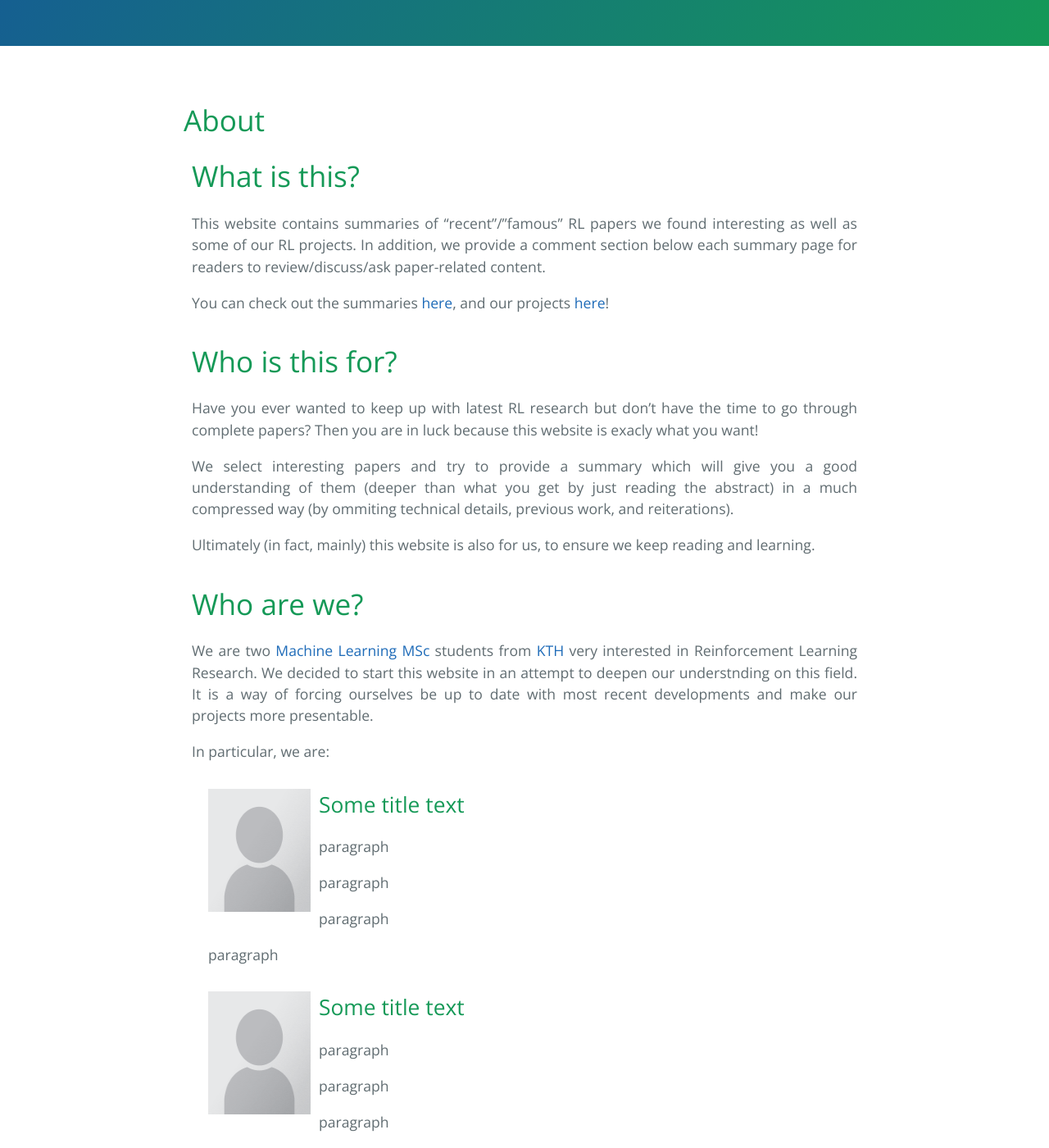
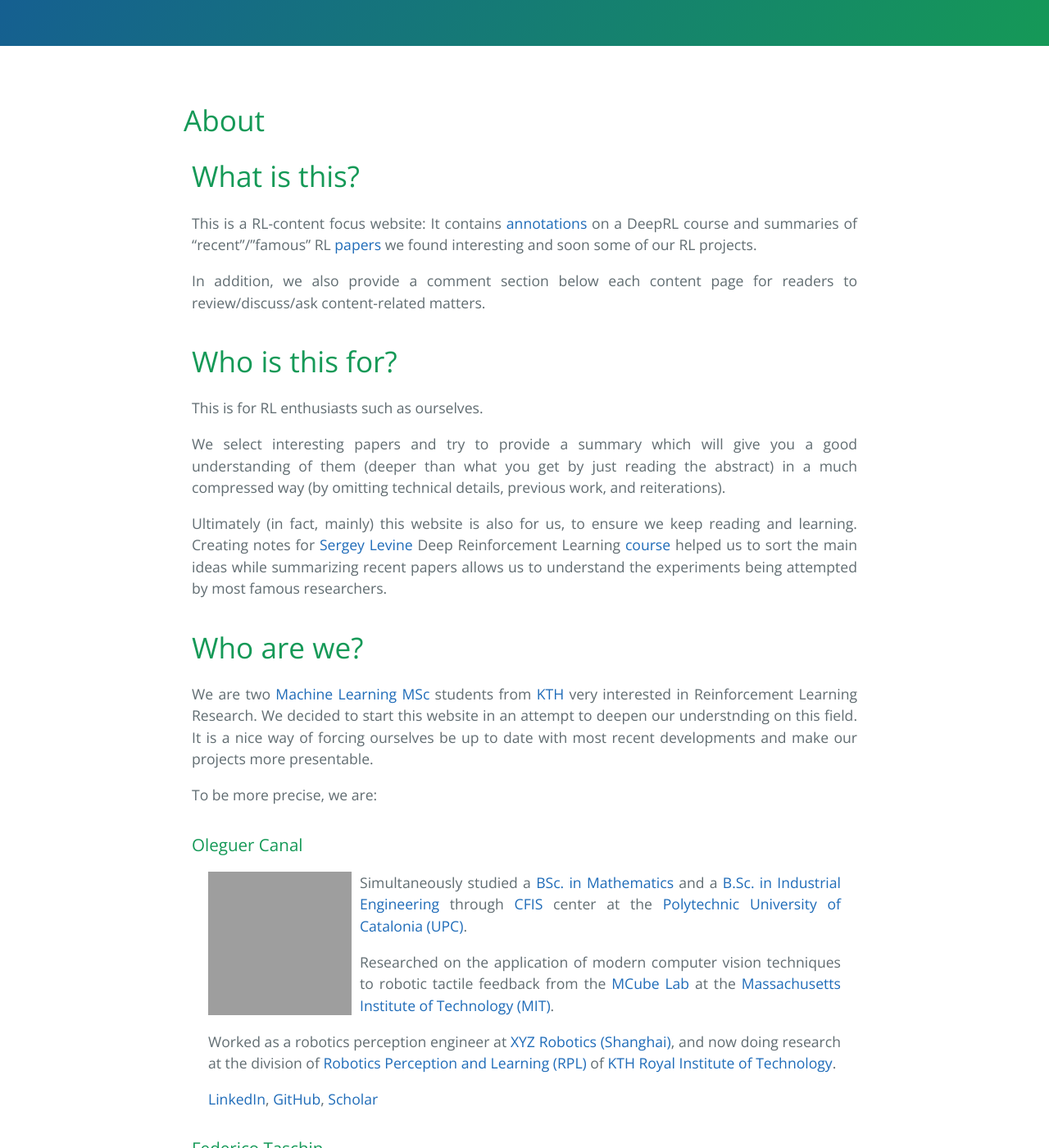
Before and after one commit to CampusAI/CampusAI.github.io, a Jekyll site: the page built from about.md, in a window 1280 px wide and 1400 px high, scrolled down 327 px. Shown: the whole window at 82% size. Built offline with Jekyll 4.4.1, drawn with Linux system fonts in a browser that asks for light colours; some of the changed text lies outside the part shown; grey boxes are pictures that could not be loaded.

Commit message:
Improved about content and added personal information

```diff
--- a/about.md
+++ b/about.md
@@ -6,31 +6,31 @@ permalink: /about/
 
 # What is this?
 
-This website contains summaries of "recent"/"famous" RL papers we found interesting as well as some of our RL projects.
-In addition, we provide a comment section below each summary page for readers to review/discuss/ask paper-related content.
+This is a RL-content focus website: It contains [annotations](/lectures/) on a DeepRL course and summaries of "recent"/"famous" RL [papers](/papers/) we found interesting and soon some of our RL projects.
 
-You can check out the summaries [here](papers.md), and our projects [here](projects.md)!
+In addition, we also provide a comment section below each content page for readers to review/discuss/ask content-related matters.
 
 # Who is this for?
 
-Have you ever wanted to keep up with latest RL research but don't have the time to go through complete papers?
-Then you are in luck because this website is exacly what you want!
+This is for RL enthusiasts such as ourselves.
 
-We select interesting papers and try to provide a summary which will give you a good understanding of them (deeper than what you get by just reading the abstract) in a much compressed way (by ommiting technical details, previous work, and reiterations).
+We select interesting papers and try to provide a summary which will give you a good understanding of them (deeper than what you get by just reading the abstract) in a much compressed way (by omitting technical details, previous work, and reiterations).
 
 Ultimately (in fact, mainly) this website is also for us, to ensure we keep reading and learning.
+Creating notes for [Sergey Levine](https://people.eecs.berkeley.edu/~svlevine/) Deep Reinforcement Learning [course](http://rail.eecs.berkeley.edu/deeprlcourse/) helped us to sort the main ideas while summarizing recent papers allows us to understand the experiments being attempted by most famous researchers.
 
 # Who are we?
 
 We are two [Machine Learning MSc](https://www.kth.se/en/studies/master/machinelearning/description-1.48533) students from [KTH](https://www.kth.se/en) very interested in Reinforcement Learning Research.
 We decided to start this website in an attempt to deepen our understnding on this field.
-It is a way of forcing ourselves be up to date with most recent developments and make our projects more presentable.
+It is a nice way of forcing ourselves be up to date with most recent developments and make our projects more presentable.
 
-In particular, we are:
+To be more precise, we are:
 
+### Oleguer Canal
 <div style="clear: both;">
   <div style="float: left; margin-right 1em;">
-    <img src="/assets/images/about/placeholder.png" height="150" width="125" margin-right="10" margin-left="10">
+    <img src="/assets/images/about/oleguer.jpg" height="175" width="175" margin-right="10" margin-left="10">
   </div>
   <div>
       <style>
@@ -39,17 +39,25 @@ In particular, we are:
         margin-left: 10px;
         }
     </style>
-    <h2>Some title text</h2>
-    <p>paragraph</p>
-    <p>paragraph</p>
-    <p>paragraph</p>
-    <p>paragraph</p>
+    <!-- <h2>Oleguer Canal</h2> -->
+    <p>Simultaneously studied a <a href="https://fme.upc.edu/en">BSc. in Mathematics</a> and a <a href="https://etseib.upc.edu/en">B.Sc. in Industrial Engineering</a> through <a href="https://cfis.upc.edu/en">CFIS</a> center at the <a href="https://www.upc.edu/en">Polytechnic University of Catalonia (UPC)</a>.</p>
+    <p>Researched on the application of modern computer vision techniques to robotic tactile feedback from the <a href="https://fme.upc.edu/en">MCube Lab</a> at the <a href="https://www.mit.edu/">Massachusetts Institute of Technology (MIT)</a>.
+    </p>
+    <p>Worked as a robotics perception engineer at <a href="http://en.xyzrobotics.ai/">XYZ Robotics (Shanghai)</a>, and now doing research at the division of
+    <a href="https://www.kth.se/rpl/division-of-robotics-perception-and-learning-1.779439">Robotics Perception and Learning (RPL)</a> of <a href="https://www.kth.se/en">KTH Royal Institute of Technology</a>.
+    </p>
+    <p>
+    <a href="https://www.linkedin.com/in/oleguer-canal-aa0599122/">LinkedIn</a>,
+    <a href="https://github.com/OleguerCanal">GitHub</a>,
+    <a href="https://scholar.google.com/citations?user=9cJOtv0AAAAJ&hl">Scholar</a>
+    </p>
   </div>
 </div>
 
+### Federico Taschin
 <div style="clear: both;">
   <div style="float: left; margin-right 1em;">
-    <img src="/assets/images/about/placeholder.png" height="150" width="125" margin-right="10" margin-left="10">
+    <img src="/assets/images/about/placeholder.png" height="175" width="175" margin-right="10" margin-left="10">
   </div>
   <div>
       <style>
@@ -58,7 +66,7 @@ In particular, we are:
         margin-left: 10px;
         }
     </style>
-    <h2>Some title text</h2>
+    <!-- <h2>Some title text</h2> -->
     <p>paragraph</p>
     <p>paragraph</p>
     <p>paragraph</p>
@@ -66,8 +74,27 @@ In particular, we are:
   </div>
 </div>
 
+<!--
+<table class="center" style="border:1px solid white">
+  <tr>
+    <td style="text-align:center"> <img src="/assets/images/about/placeholder.png"  alt="1" width = 72px height = 128px ></td>
 
-# How can I get in contact?
+    <td style="text-align:center"> <img src="/assets/images/about/placeholder.png" alt="2" width = 72px height = 128px></td>
+   </tr>
+   <tr>
+      <td style="text-align:center">Oleguer Canal</td>
+
+      <td style="text-align:center">Federico Taschin</td>
+  </tr>
+  <tr>
+      <td style="text-align:center">fdjjfdjdffffffffffffffffffffffffff ffddffd</td>
+
+      <td>fdjdfdfvffvfddkjd</td>
+  </tr>
+</table> -->
+
+
+# How can I get in contact/collaborate?
 
 Feel free to write us through LinkedIn!
-For website-related messages such as __questions__, __collaborations__ or __suggestions__ you can write us here: [ai.campus.ai@gmail.com](mailto:ai.campus.ai@gmail.com)
+For website-related messages such as __questions__, __collaborations__ or __suggestions__ you can write us here: [ai.campus.ai@gmail.com](mailto:ai.campus.ai@gmail.com) or directly open an issue to the website's [repo](https://github.com/CampusAI/CampusAI.github.io).
```
Also changed, not shown: 1 other file.
